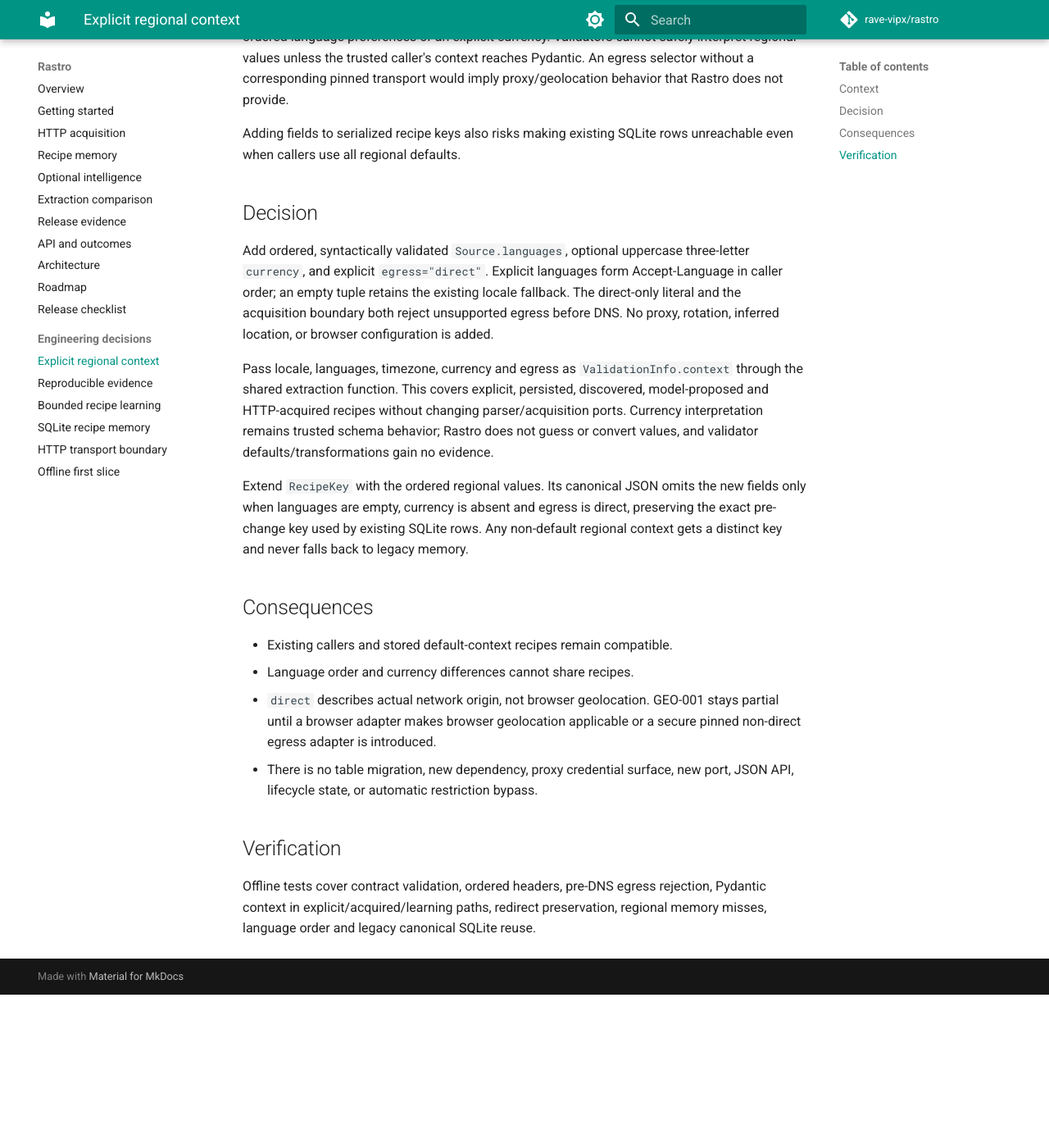
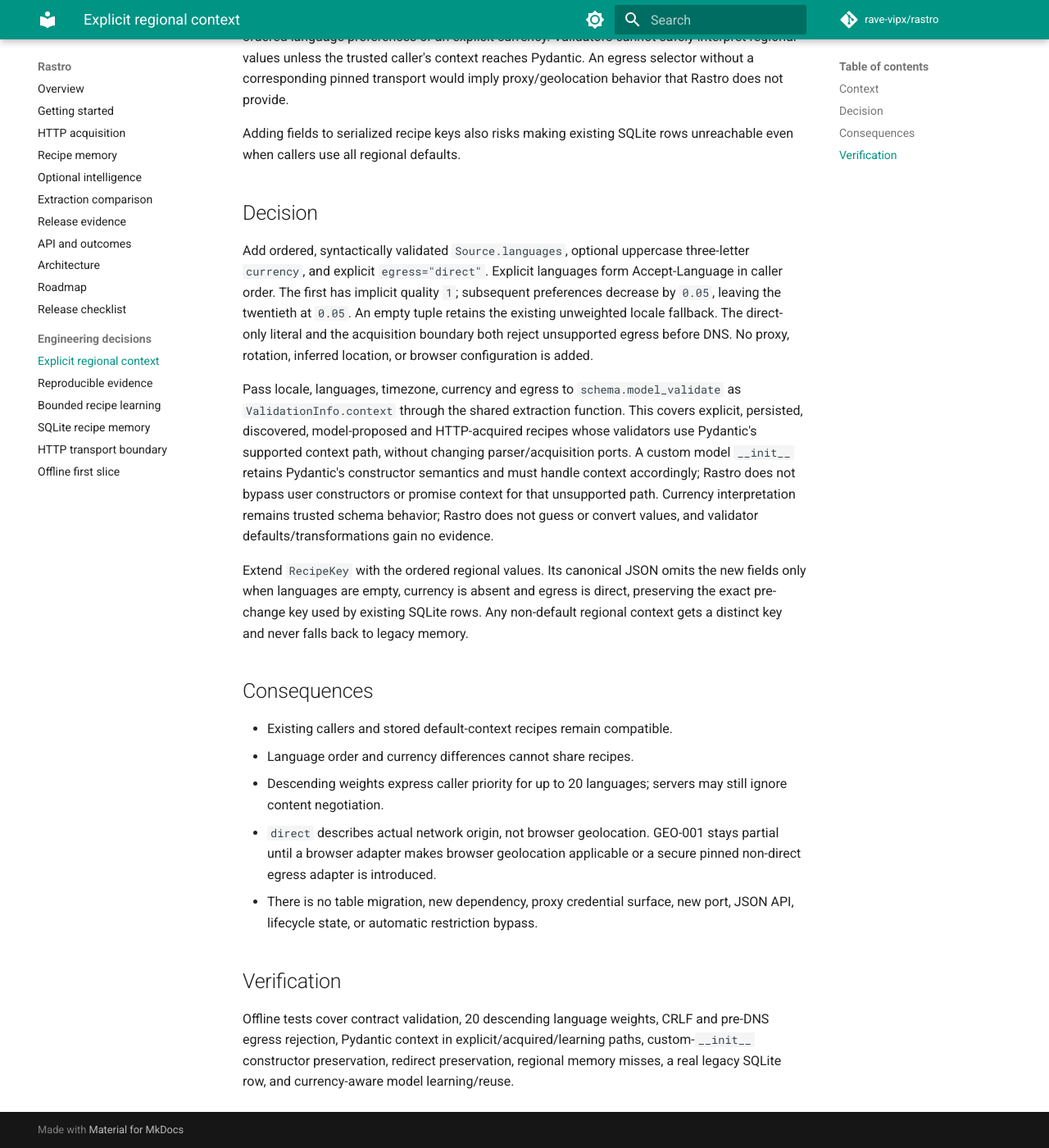
Before and after one commit to rave-vipx/rastro, an MkDocs documentation site: the page built from docs/decisions/0006-explicit-regional-context.md, in a window 1280 px wide and 1400 px high, scrolled down 365 px. Shown: the whole window at 82% size. Built offline with MkDocs 1.6.1 and Material for MkDocs 9.7.7, drawn with Linux system fonts in a browser that asks for light colours; comment, search, counter and statistics services are not loaded; before the commit the page ends 1578 px from its top, so only the background shows below that.

Commit message:
fix: preserve ordered regional preferences

```diff
--- a/docs/decisions/0006-explicit-regional-context.md
+++ b/docs/decisions/0006-explicit-regional-context.md
@@ -18,15 +18,21 @@ unreachable even when callers use all regional defaults.
 
 Add ordered, syntactically validated `Source.languages`, optional uppercase
 three-letter `currency`, and explicit `egress="direct"`. Explicit languages form
-Accept-Language in caller order; an empty tuple retains the existing locale fallback.
-The direct-only literal and the acquisition boundary both reject unsupported egress
-before DNS. No proxy, rotation, inferred location, or browser configuration is added.
+Accept-Language in caller order. The first has implicit quality `1`; subsequent
+preferences decrease by `0.05`, leaving the twentieth at `0.05`. An empty tuple
+retains the existing unweighted locale fallback. The direct-only literal and the
+acquisition boundary both reject unsupported egress before DNS. No proxy, rotation,
+inferred location, or browser configuration is added.
 
-Pass locale, languages, timezone, currency and egress as `ValidationInfo.context`
-through the shared extraction function. This covers explicit, persisted, discovered,
-model-proposed and HTTP-acquired recipes without changing parser/acquisition ports.
-Currency interpretation remains trusted schema behavior; Rastro does not guess or
-convert values, and validator defaults/transformations gain no evidence.
+Pass locale, languages, timezone, currency and egress to `schema.model_validate` as
+`ValidationInfo.context` through the shared extraction function. This covers
+explicit, persisted, discovered, model-proposed and HTTP-acquired recipes whose
+validators use Pydantic's supported context path, without changing parser/acquisition
+ports. A custom model `__init__` retains Pydantic's constructor semantics and must
+handle context accordingly; Rastro does not bypass user constructors or promise
+context for that unsupported path. Currency interpretation remains trusted schema
+behavior; Rastro does not guess or convert values, and validator
+defaults/transformations gain no evidence.
 
 Extend `RecipeKey` with the ordered regional values. Its canonical JSON omits the
 new fields only when languages are empty, currency is absent and egress is direct,
@@ -37,6 +43,8 @@ regional context gets a distinct key and never falls back to legacy memory.
 
 - Existing callers and stored default-context recipes remain compatible.
 - Language order and currency differences cannot share recipes.
+- Descending weights express caller priority for up to 20 languages; servers may
+  still ignore content negotiation.
 - `direct` describes actual network origin, not browser geolocation. GEO-001 stays
   partial until a browser adapter makes browser geolocation applicable or a secure
   pinned non-direct egress adapter is introduced.
@@ -45,6 +53,7 @@ regional context gets a distinct key and never falls back to legacy memory.
 
 ## Verification
 
-Offline tests cover contract validation, ordered headers, pre-DNS egress rejection,
-Pydantic context in explicit/acquired/learning paths, redirect preservation,
-regional memory misses, language order and legacy canonical SQLite reuse.
+Offline tests cover contract validation, 20 descending language weights, CRLF and
+pre-DNS egress rejection, Pydantic context in explicit/acquired/learning paths,
+custom-`__init__` constructor preservation, redirect preservation, regional memory
+misses, a real legacy SQLite row, and currency-aware model learning/reuse.
```
Also changed, not shown: CHANGELOG.md (+2 -1 lines), docs/acquisition.md (+7 -5 lines), docs/api.md (+8 -4 lines), docs/roadmap.md (+8 -6 lines), 5 other files.
